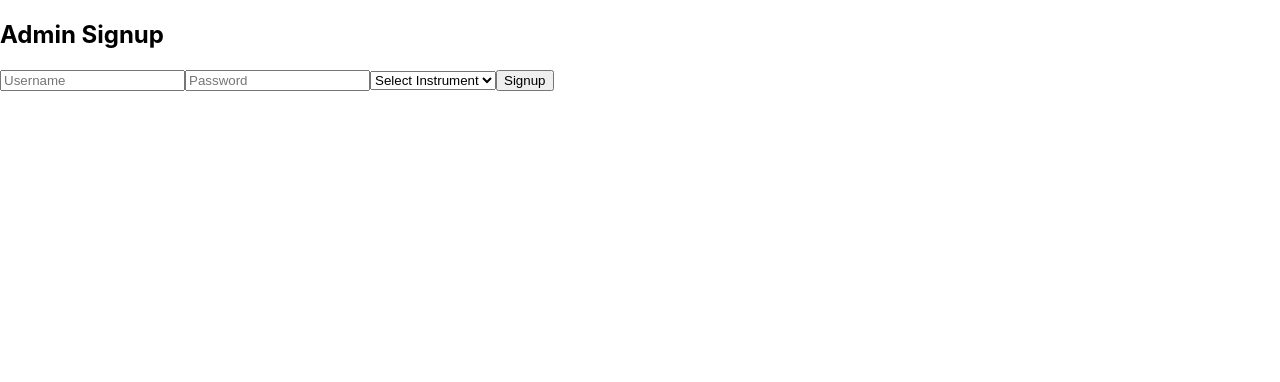
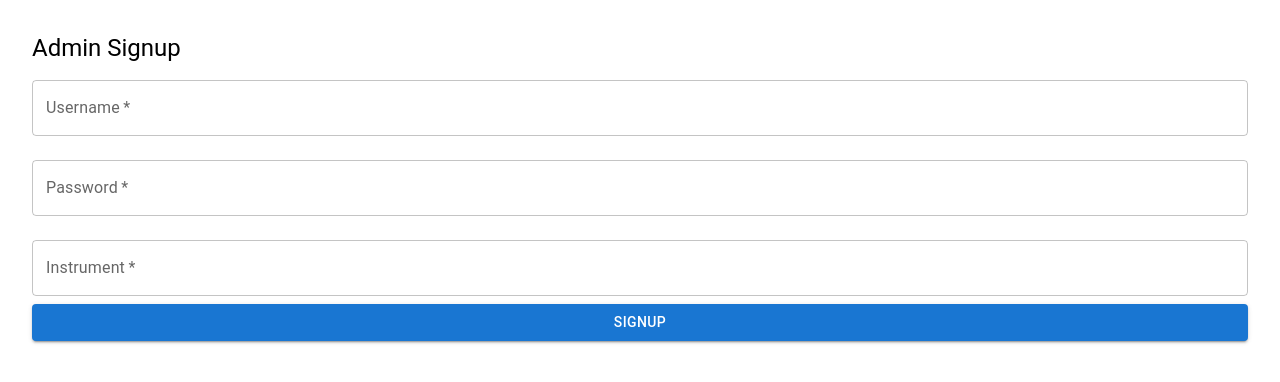
Before and after one commit to shaynoadotan/JaMoveo, a React (Create React App) app in the folder Frontend/frontend/: page /adminsignup in a window 1280 px wide. Shown: the top 382 px of the page. Built offline with nearby package versions, Linux system fonts and the light colour scheme.

Commit message:
more changes

```diff
--- a/Frontend/frontend/package.json
+++ b/Frontend/frontend/package.json
@@ -3,6 +3,9 @@
   "version": "0.1.0",
   "private": true,
   "dependencies": {
+    "@emotion/react": "^11.13.3",
+    "@emotion/styled": "^11.13.0",
+    "@mui/material": "^6.1.3",
     "@testing-library/jest-dom": "^5.17.0",
     "@testing-library/react": "^13.4.0",
     "@testing-library/user-event": "^13.5.0",
--- a/Frontend/frontend/src/components/AdminPage.tsx
+++ b/Frontend/frontend/src/components/AdminPage.tsx
@@ -1,5 +1,6 @@
 import React, { useState } from 'react';
 import { useNavigate } from 'react-router-dom';
+import { Box, Button, TextField, Typography } from '@mui/material';
 
 const AdminPage: React.FC = () => {
   const [query, setQuery] = useState('');
@@ -11,18 +12,18 @@ const AdminPage: React.FC = () => {
   };
 
   return (
-    <div>
-      <h2>Search any song...</h2>
-      <form onSubmit={handleSearch}>
-        <input
-          type="text"
-          placeholder="Enter song name"
-          value={query}
-          onChange={(e) => setQuery(e.target.value)}
-        />
-        <button type="submit">Search</button>
-      </form>
-    </div>
+    <Box component="form" onSubmit={handleSearch} sx={{ padding: 4 }}>
+      <Typography variant="h5">Search any song...</Typography>
+      <TextField
+        label="Song Name"
+        variant="outlined"
+        fullWidth
+        margin="normal"
+        value={query}
+        onChange={(e) => setQuery(e.target.value)}
+      />
+      <Button type="submit" variant="contained" fullWidth>Search</Button>
+    </Box>
   );
 };
 
--- a/Frontend/frontend/src/components/AdminSignUpPage.tsx
+++ b/Frontend/frontend/src/components/AdminSignUpPage.tsx
@@ -1,5 +1,6 @@
 import React, { useState } from 'react';
 import axios from 'axios';
+import { Box, Button, TextField, Typography } from '@mui/material';
 
 const AdminSignupPage: React.FC = () => {
   const [username, setUsername] = useState('');
@@ -23,34 +24,38 @@ const AdminSignupPage: React.FC = () => {
   };
 
   return (
-    <form onSubmit={handleSignup}>
-      <h2>Admin Signup</h2>
-      <input
-        type="text"
-        placeholder="Username"
+    <Box component="form" onSubmit={handleSignup} sx={{ padding: 4 }}>
+      <Typography variant="h5">Admin Signup</Typography>
+      <TextField
+        label="Username"
+        variant="outlined"
+        fullWidth
+        margin="normal"
         value={username}
         onChange={(e) => setUsername(e.target.value)}
         required
       />
-      <input
+      <TextField
+        label="Password"
         type="password"
-        placeholder="Password"
+        variant="outlined"
+        fullWidth
+        margin="normal"
         value={password}
         onChange={(e) => setPassword(e.target.value)}
         required
       />
-      <select
+      <TextField
+        label="Instrument"
+        variant="outlined"
+        fullWidth
+        margin="normal"
         value={instrument}
         onChange={(e) => setInstrument(e.target.value)}
         required
-      >
-        <option value="">Select Instrument</option>
-        <option value="Guitar">Guitar</option>
-        <option value="Vocals">Vocals</option>
-        <option value="Drums">Drums</option>
-      </select>
-      <button type="submit">Signup</button>
-    </form>
+      />
+      <Button type="submit" variant="contained" fullWidth>Signup</Button>
+    </Box>
   );
 };
 
--- a/Frontend/frontend/src/components/LivePage.tsx
+++ b/Frontend/frontend/src/components/LivePage.tsx
@@ -1,28 +1,18 @@
-import React, { useEffect } from 'react';
-import { io } from 'socket.io-client';
+import React from 'react';
 import { useLocation } from 'react-router-dom';
+import { Box, Typography } from '@mui/material';
 
 const LivePage: React.FC = () => {
   const location = useLocation();
-  const { song } = location.state;
-
-  useEffect(() => {
-    const socket = io('http://localhost:5000'); // Replace with your backend URL
-    socket.on('songSelected', (newSong) => {
-      alert(`Now playing: ${newSong.name} by ${newSong.artist}`);
-      // Update state to reflect new song
-    });
-
-    return () => {
-      socket.disconnect();
-    };
-  }, []);
+  const { song } = location.state; // Get the song passed from ResultsPage
 
   return (
-    <div>
-      <h2>{song.name} by {song.artist}</h2>
+    <Box sx={{ padding: 4 }}>
+      <Typography variant="h4">{song.name} by {song.artist}</Typography>
       {/* Display lyrics and chords */}
-    </div>
+      <Typography variant="body1">Lyrics...</Typography>
+      <Typography variant="body1">Chords...</Typography>
+    </Box>
   );
 };
 
--- a/Frontend/frontend/src/components/LoginPage.tsx
+++ b/Frontend/frontend/src/components/LoginPage.tsx
@@ -1,6 +1,7 @@
 import React, { useState } from 'react';
 import axios from 'axios';
 import { useNavigate } from 'react-router-dom';
+import { Box, Button, TextField, Typography } from '@mui/material';
 
 interface LoginPageProps {
   setIsAdmin: (isAdmin: boolean) => void;  // Prop to set admin status in the parent
@@ -9,7 +10,7 @@ interface LoginPageProps {
 const LoginPage: React.FC<LoginPageProps> = ({ setIsAdmin }) => {
   const [username, setUsername] = useState('');
   const [password, setPassword] = useState('');
-  const navigate = useNavigate();  // Use navigate to control page routing
+  const navigate = useNavigate();
 
   const handleLogin = async (e: React.FormEvent) => {
     e.preventDefault();
@@ -37,24 +38,29 @@ const LoginPage: React.FC<LoginPageProps> = ({ setIsAdmin }) => {
   };
 
   return (
-    <form onSubmit={handleLogin}>
-      <h2>Login</h2>
-      <input
-        type="text"
-        placeholder="Username"
+    <Box component="form" onSubmit={handleLogin} sx={{ padding: 4 }}>
+      <Typography variant="h5">Login</Typography>
+      <TextField
+        label="Username"
+        variant="outlined"
+        fullWidth
+        margin="normal"
         value={username}
         onChange={(e) => setUsername(e.target.value)}
         required
       />
-      <input
+      <TextField
+        label="Password"
         type="password"
-        placeholder="Password"
+        variant="outlined"
+        fullWidth
+        margin="normal"
         value={password}
         onChange={(e) => setPassword(e.target.value)}
         required
       />
-      <button type="submit">Login</button>
-    </form>
+      <Button type="submit" variant="contained" fullWidth>Login</Button>
+    </Box>
   );
 };
 
--- a/Frontend/frontend/src/components/PlayerSignUpPage.tsx
+++ b/Frontend/frontend/src/components/PlayerSignUpPage.tsx
@@ -1,5 +1,6 @@
 import React, { useState } from 'react';
 import axios from 'axios';
+import { Box, Button, TextField, Typography } from '@mui/material';
 
 const PlayerSignupPage: React.FC = () => {
   const [username, setUsername] = useState('');
@@ -23,34 +24,38 @@ const PlayerSignupPage: React.FC = () => {
   };
 
   return (
-    <form onSubmit={handleSignup}>
-      <h2>Player Signup</h2>
-      <input
-        type="text"
-        placeholder="Username"
+    <Box component="form" onSubmit={handleSignup} sx={{ padding: 4 }}>
+      <Typography variant="h5">Player Signup</Typography>
+      <TextField
+        label="Username"
+        variant="outlined"
+        fullWidth
+        margin="normal"
         value={username}
         onChange={(e) => setUsername(e.target.value)}
         required
       />
-      <input
+      <TextField
+        label="Password"
         type="password"
-        placeholder="Password"
+        variant="outlined"
+        fullWidth
+        margin="normal"
         value={password}
         onChange={(e) => setPassword(e.target.value)}
         required
       />
-      <select
+      <TextField
+        label="Instrument"
+        variant="outlined"
+        fullWidth
+        margin="normal"
         value={instrument}
         onChange={(e) => setInstrument(e.target.value)}
         required
-      >
-        <option value="">Select Instrument</option>
-        <option value="Guitar">Guitar</option>
-        <option value="Vocals">Vocals</option>
-        <option value="Drums">Drums</option>
-      </select>
-      <button type="submit">Signup</button>
-    </form>
+      />
+      <Button type="submit" variant="contained" fullWidth>Signup</Button>
+    </Box>
   );
 };
 
--- a/Frontend/frontend/src/components/ResultsPage.tsx
+++ b/Frontend/frontend/src/components/ResultsPage.tsx
@@ -1,5 +1,6 @@
 import React from 'react';
 import { useLocation, useNavigate } from 'react-router-dom';
+import { Box, Button, Typography } from '@mui/material';
 
 interface Song {
   name: string;
@@ -19,24 +20,25 @@ const ResultsPage: React.FC = () => {
   ].filter(song => song.name.toLowerCase().includes(query.toLowerCase())); // Filter based on query
 
   const selectSong = (song: Song) => {
-    // Emit event to socket server for live page transition
     alert(`Selected song: ${song.name} by ${song.artist}`);
     navigate('/live', { state: { song } }); // Navigate to live page with selected song
   };
 
   return (
-    <div>
-      <h2>Search Results</h2>
-      <ul>
-        {songs.map((song, index) => (
-          <li key={index}>
-            <img src={song.image || 'https://via.placeholder.com/150'} alt={song.name} />
-            <p>{song.name} by {song.artist}</p>
-            <button onClick={() => selectSong(song)}>Select Song</button>
-          </li>
-        ))}
-      </ul>
-    </div>
+    <Box sx={{ padding: 4 }}>
+      <Typography variant="h5">Search Results</Typography>
+      {songs.length > 0 ? (
+        songs.map((song, index) => (
+          <Box key={index} sx={{ display: 'flex', alignItems: 'center', margin: 2 }}>
+            <img src={song.image || 'https://via.placeholder.com/150'} alt={song.name} style={{ width: '50px', marginRight: '10px' }} />
+            <Typography variant="body1">{song.name} by {song.artist}</Typography>
+            <Button variant="contained" onClick={() => selectSong(song)} sx={{ marginLeft: '10px' }}>Select Song</Button>
+          </Box>
+        ))
+      ) : (
+        <Typography>No songs found for your query.</Typography>
+      )}
+    </Box>
   );
 };
 
--- a/Frontend/frontend/src/components/SignupPage.tsx
+++ b/Frontend/frontend/src/components/SignupPage.tsx
@@ -1,16 +1,17 @@
 import React from 'react';
 import { useNavigate } from 'react-router-dom';
+import { Box, Button, Typography } from '@mui/material';
 
 const SignupPage: React.FC<{ setIsAdmin: (isAdmin: boolean) => void }> = ({ setIsAdmin }) => {
   const navigate = useNavigate();
 
   return (
-    <div>
-      <h1>Signup</h1>
-      <button onClick={() => navigate('/adminsignup')}>Admin Signup</button>
-      <button onClick={() => navigate('/playersignup')}>Player Signup</button>
-      <button onClick={() => navigate('/login')}>Login</button>
-    </div>
+    <Box sx={{ textAlign: 'center', padding: 4 }}>
+      <Typography variant="h4" gutterBottom>Signup</Typography>
+      <Button variant="contained" onClick={() => navigate('/adminsignup')} sx={{ margin: 1 }}>Admin Signup</Button>
+      <Button variant="contained" onClick={() => navigate('/playersignup')} sx={{ margin: 1 }}>Player Signup</Button>
+      <Button variant="contained" onClick={() => navigate('/login')} sx={{ margin: 1 }}>Login</Button>
+    </Box>
   );
 };
 
```
Also changed, not shown: 1 other file (tests, documents, lock files or other folders).
